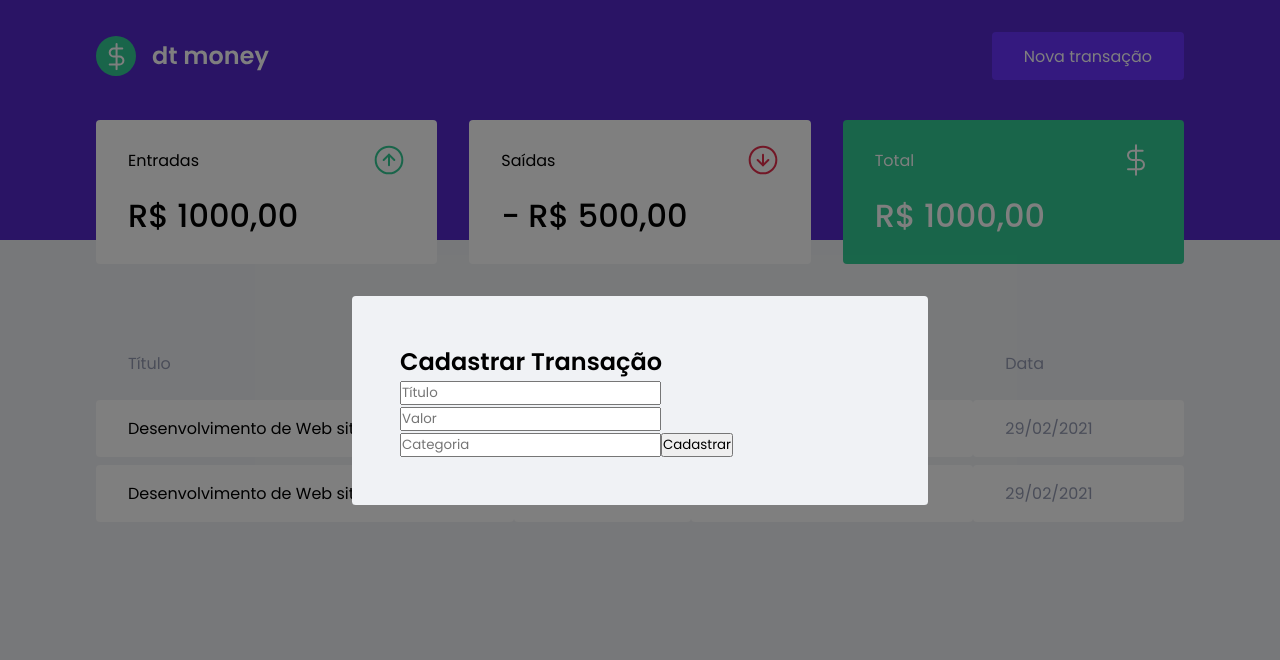
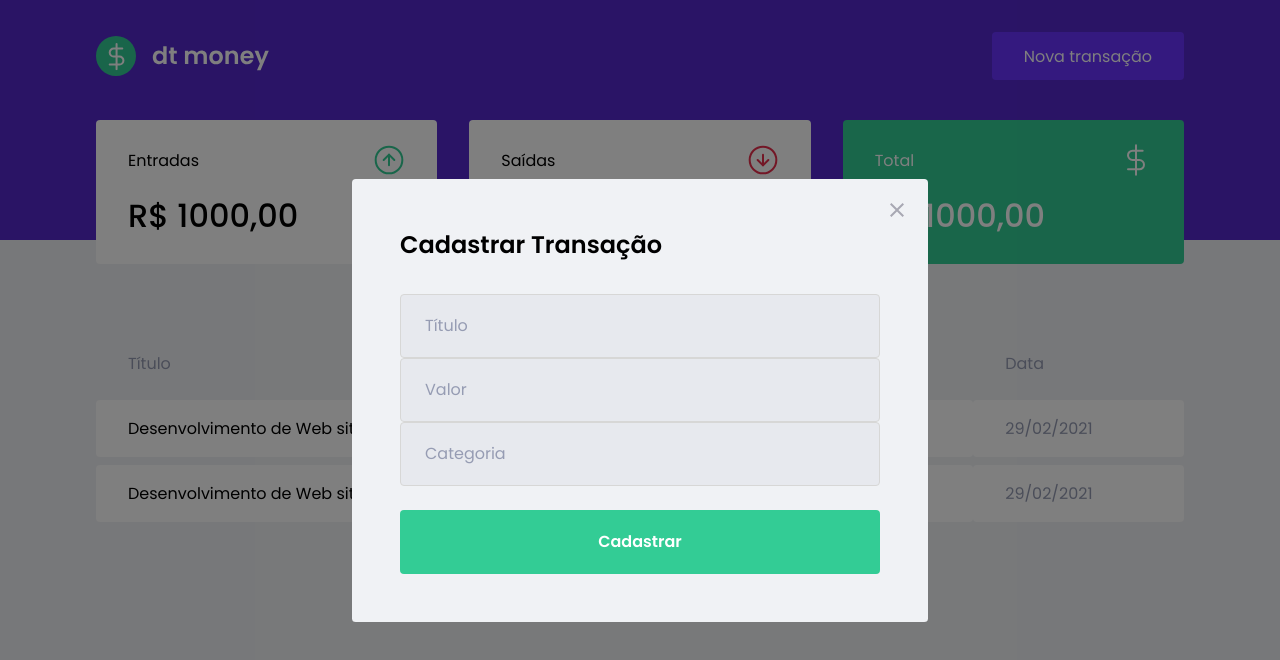
Before and after one commit to renatolobo1/dtmoney, a React (Create React App) app: page / in a window 1280 px wide. Both pictures are taken after a click on the button "Nova transação". Shown: the top 660 px of the page. Built offline with nearby package versions, Linux system fonts and the light colour scheme; no server answers; what miragejs would draw is missing.

Commit message:
Estilizando modal

```diff
--- a/src/components/NewTransactionModal/index.tsx
+++ b/src/components/NewTransactionModal/index.tsx
@@ -1,4 +1,5 @@
 import Modal from 'react-modal';
+import closeImg from '../../assets/close.svg';
 import { Container } from '../NewTransactionModal/styles';
 
 interface NewTransactionModalProps {
@@ -14,6 +15,13 @@
       overlayClassName="react-modal-overlay"
       className="react-modal-content"
     >
+      <button
+        type="button"
+        onClick={onRequestClose}
+        className="react-modal-close"
+      >
+        <img src={closeImg} alt="Fechar Modal" />
+      </button>
       <Container>
         <h2>Cadastrar Transação</h2>
 
@@ -28,11 +36,11 @@
 
         <input
           placeholder="Categoria"
-         />
+        />
 
-         <button type="submit">
-           Cadastrar
-         </button>
+        <button type="submit">
+          Cadastrar
+        </button>
       </Container>
 
 
--- a/src/components/NewTransactionModal/styles.ts
+++ b/src/components/NewTransactionModal/styles.ts
@@ -1,5 +1,49 @@
 import styled from 'styled-components';
 
 export const Container = styled.form`
+  h2 {
+    color: var(--text-title);
+    font-size: 1.5rem;
+    margin-bottom: 2rem;
+  }
 
+  input {
+    width: 100%;
+    padding: 0 1.5rem;
+    height: 4rem;
+    border-radius: 0.25rem;
+
+    border: 1px solid #d7d7d6;
+    background: #e7e9ee;
+
+    font-weight: 400;
+    font-size: 1rem;
+
+    &::placeholder {
+      color: var(--text-body);
+    }
+
+    & + input {
+      color: var(--text-body);
+    }
+  }
+
+  button[type="submit"] {
+    width: 100%;
+    padding: 0 1.5rem;
+    height: 4rem;
+    background: var(--green);
+    color: #FFF;
+    border-radius: 0.25rem;
+    border: 0;
+    font-size:1rem;
+    margin-top: 1.5rem;
+    font-weight: 600;
+
+    transition: filter 0.2s;
+
+    &:hover{
+      filter: brightness(0.9);
+    }
+  }
 `;
--- a/src/styles/global.ts
+++ b/src/styles/global.ts
@@ -74,4 +74,18 @@
     border-radius: 0.24rem;
   }
 
+  .react-modal-close {
+    position: absolute;
+    right: 1.5rem;
+    top: 1.5rem;
+    border:0;
+    background: transparent;
+
+    transition: filter 0.2s;
+
+    &:hover {
+      filter: brightness(0.8);
+    }
+  }
+
 `
```
